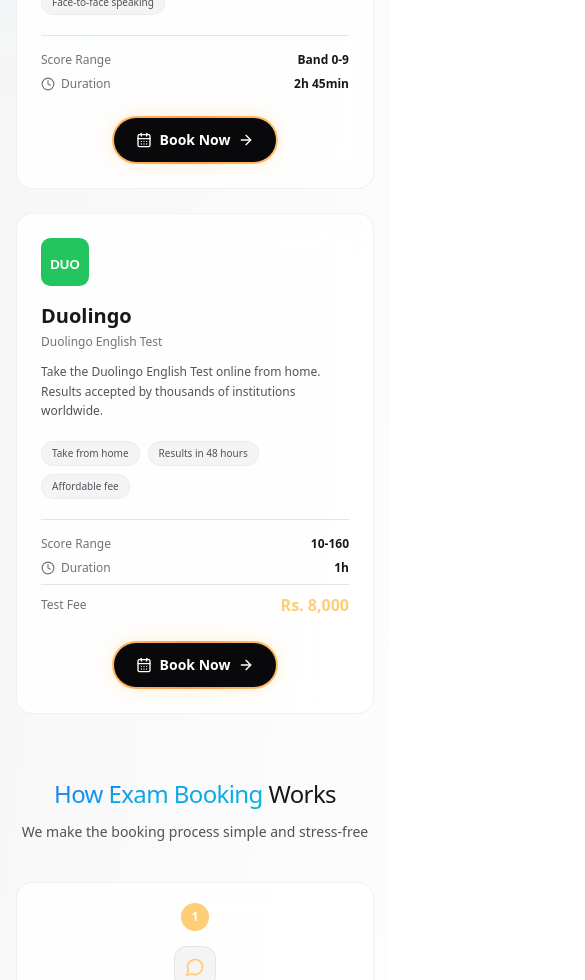
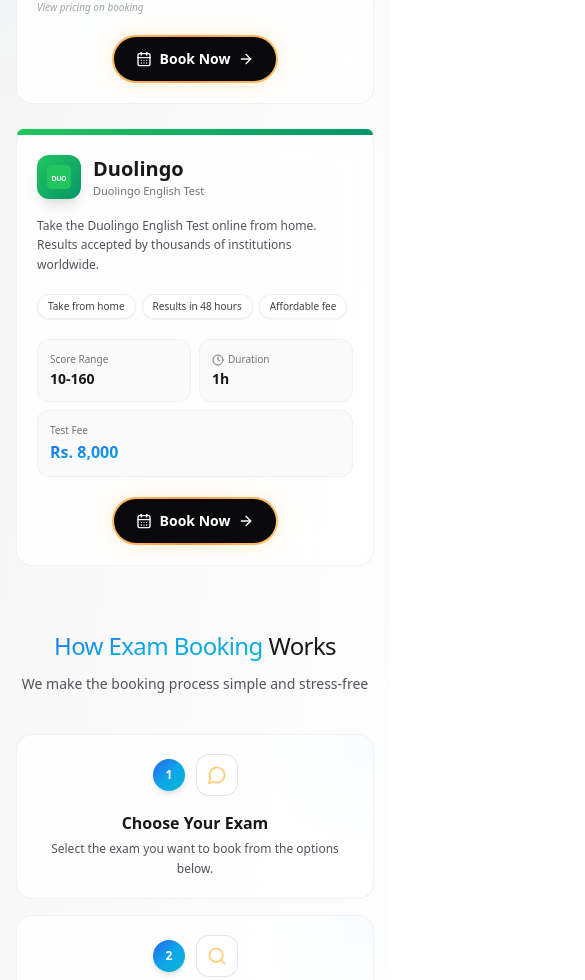
Before and after one commit to Hemkant04/pte-landing, a React (Vite) app: page /date-booking in a window 390 px wide. Shown: the part 1020-2000 px from the top of the page, 585 px wide, since content can reach past the window. Built offline with nearby package versions, Linux system fonts and the light colour scheme.

Commit message:
mobile responsive and other improvements

```diff
--- a/src/components/Footer.jsx
+++ b/src/components/Footer.jsx
@@ -38,7 +38,7 @@
             <h4 className="text-zinc-900 dark:text-white font-semibold mb-4 transition-colors duration-300">Quick Links</h4>
             <ul className="space-y-2">
               <li><Link to="/" className="hover:text-accent transition-colors">Home</Link></li>
-              <li><Link to="/practice-package" className="hover:text-accent transition-colors">Practice Package</Link></li>
+              <li><Link to="/practice-package" className="hover:text-accent transition-colors">Buy MockTest</Link></li>
               <li><Link to="/date-booking" className="hover:text-accent transition-colors">Date Booking</Link></li>
               <li><Link to="/downloads" className="hover:text-accent transition-colors">Downloads</Link></li>
             </ul>
--- a/src/components/Navbar.jsx
+++ b/src/components/Navbar.jsx
@@ -9,7 +9,7 @@
 
   const navLinks = [
     { label: 'Home', href: '/' },
-    { label: 'Practice Package', href: '/practice-package' },
+    { label: 'Buy MockTest', href: '/practice-package' },
     { label: 'Date Booking', href: '/date-booking' },
     { label: 'Downloads', href: '/downloads' },
   ];
--- a/src/components/ProductDetails.jsx
+++ b/src/components/ProductDetails.jsx
@@ -31,7 +31,7 @@
               <div className="w-12 h-12 bg-zinc-100 dark:bg-white/10 rounded-xl flex items-center justify-center ring-1 ring-zinc-200 dark:ring-white/20 transition-colors duration-300">
                 <PlayCircle className="w-6 h-6 text-accent" />
               </div>
-              <h3 className="text-2xl font-bold text-zinc-900 dark:text-white transition-colors duration-300">PTE Mock Test Practice Package</h3>
+              <h3 className="text-2xl font-bold text-zinc-900 dark:text-white transition-colors duration-300">PTE Mock Test</h3>
             </div>
 
             <div className="mb-6">
--- a/src/pages/DateBookingPage.jsx
+++ b/src/pages/DateBookingPage.jsx
@@ -1,5 +1,5 @@
 import { useState } from 'react'
-import { CalendarDays, X, FileText, Monitor, ArrowRight, Clock, Star, CheckCircle, MessageCircle, Search, CreditCard, Check, Phone } from 'lucide-react'
+import { CalendarDays, X, FileText, Monitor, ArrowRight, Clock, Star, CheckCircle, MessageCircle, Search, CreditCard, Check, Phone, BookOpen } from 'lucide-react'
 import GradientButton from '../components/ui/GradientButton'
 import PTEBookingFlow from '../components/PTEBookingFlow'
 import ExamBookingForm from '../components/ExamBookingForm'
@@ -90,7 +90,7 @@
   }
 
   return (
-    <div className="relative min-h-screen bg-zinc-50 dark:bg-zinc-950 pt-20 sm:pt-24 pb-16 sm:pb-20 transition-colors duration-300">
+    <div className="relative min-h-screen bg-zinc-50 dark:bg-zinc-950 pt-20 sm:pt-24 pb-16 sm:pb-20 transition-colors duration-300 overflow-hidden">
       <div className="absolute inset-0 bg-gradient-to-br from-zinc-100 via-zinc-50 to-white dark:from-zinc-900 dark:via-zinc-950 dark:to-black transition-colors duration-300" />
       <div className="absolute top-0 right-0 w-[800px] h-[800px] bg-blue-500/10 rounded-full blur-[150px] pointer-events-none" />
       <div className="absolute bottom-0 left-0 w-[600px] h-[600px] bg-accent/10 rounded-full blur-[150px] pointer-events-none" />
@@ -137,42 +137,53 @@
                   </div>
                 )}
 
-                <div className="p-6 sm:p-8 flex flex-col flex-1">
-                  <div className="mb-4 sm:mb-5 group-hover:scale-110 transition-transform">
-                    <Logo className="w-12 h-12 sm:w-14 sm:h-14" />
+                <div className="flex flex-col flex-1">
+                  <div className={`h-1.5 w-full bg-gradient-to-r ${exam.color} rounded-t-2xl`} />
+                  <div className="p-5 sm:p-7 flex flex-col flex-1">
+                    <div className="flex items-center gap-3 sm:gap-4 mb-4 sm:mb-5">
+                      <div className={`p-2.5 sm:p-3 rounded-xl bg-gradient-to-br ${exam.color} shadow-lg group-hover:scale-110 transition-transform`}>
+                        <Logo className="w-6 h-6 sm:w-7 sm:h-7 text-white" />
                       </div>
-
-                  <h3 className="text-xl sm:text-2xl font-bold text-zinc-900 dark:text-white mb-1">{exam.name}</h3>
-                  <p className="text-xs sm:text-sm text-zinc-500 dark:text-zinc-400 mb-3">{exam.fullName}</p>
+                      <div>
+                        <h3 className="text-xl sm:text-2xl font-bold text-zinc-900 dark:text-white">{exam.name}</h3>
+                        <p className="text-[11px] sm:text-xs text-zinc-500 dark:text-zinc-400">{exam.fullName}</p>
+                      </div>
+                    </div>
 
                     <p className="text-xs sm:text-sm text-zinc-600 dark:text-zinc-400 leading-relaxed mb-5">
                       {exam.description}
                     </p>
 
-                  <div className="flex flex-wrap gap-2 mb-5">
+                    <div className="flex flex-wrap gap-1.5 sm:gap-2 mb-5">
                       {exam.highlights.map((h) => (
-                      <span key={h} className="text-[10px] sm:text-xs px-2.5 py-1 rounded-full bg-zinc-100 dark:bg-white/10 text-zinc-600 dark:text-zinc-300 font-medium border border-zinc-200/50 dark:border-white/10">
+                        <span key={h} className="text-[10px] sm:text-xs px-2.5 py-1 rounded-full bg-white dark:bg-white/[0.08] text-zinc-700 dark:text-zinc-300 font-medium border border-zinc-200/60 dark:border-white/10 shadow-sm">
                           {h}
                         </span>
                       ))}
                     </div>
 
-                  <div className="border-t border-zinc-200 dark:border-white/10 pt-4 space-y-2 mb-6">
-                    <div className="flex items-center justify-between text-xs sm:text-sm">
-                      <span className="text-zinc-500 dark:text-zinc-400">Score Range</span>
-                      <span className="font-semibold text-zinc-900 dark:text-white">{exam.score}</span>
+                    <div className="grid grid-cols-2 gap-2 sm:gap-3 mb-5 sm:mb-6">
+                      <div className="bg-zinc-50 dark:bg-white/[0.04] rounded-xl p-3 border border-zinc-200/40 dark:border-white/5">
+                        <div className="text-[10px] sm:text-xs text-zinc-500 dark:text-zinc-400 mb-0.5">Score Range</div>
+                        <div className="text-sm sm:text-base font-bold text-zinc-900 dark:text-white">{exam.score}</div>
                       </div>
-                    <div className="flex items-center justify-between text-xs sm:text-sm">
-                      <div className="flex items-center gap-1.5 text-zinc-500 dark:text-zinc-400">
-                        <Clock className="w-3.5 h-3.5" />
+                      <div className="bg-zinc-50 dark:bg-white/[0.04] rounded-xl p-3 border border-zinc-200/40 dark:border-white/5">
+                        <div className="flex items-center gap-1 text-[10px] sm:text-xs text-zinc-500 dark:text-zinc-400 mb-0.5">
+                          <Clock className="w-3 h-3" />
                           <span>Duration</span>
                         </div>
-                      <span className="font-semibold text-zinc-900 dark:text-white">{exam.duration}</span>
+                        <div className="text-sm sm:text-base font-bold text-zinc-900 dark:text-white">{exam.duration}</div>
                       </div>
-                    {exam.price && (
-                      <div className="flex items-center justify-between text-xs sm:text-sm pt-2 border-t border-zinc-200 dark:border-white/10">
-                        <span className="text-zinc-500 dark:text-zinc-400">Test Fee</span>
-                        <span className="font-bold text-accent text-base">Rs. {exam.price}</span>
+                      {exam.price ? (
+                        <div className="bg-zinc-50 dark:bg-white/[0.04] rounded-xl p-3 border border-zinc-200/40 dark:border-white/5 col-span-2">
+                          <div className="text-[10px] sm:text-xs text-zinc-500 dark:text-zinc-400 mb-0.5">Test Fee</div>
+                          <div className="text-base sm:text-lg font-black bg-gradient-to-br from-blue-600 via-sky-500 to-cyan-500 dark:from-blue-400 dark:via-sky-400 dark:to-cyan-400 bg-clip-text text-transparent">
+                            Rs. {exam.price}
+                          </div>
+                        </div>
+                      ) : (
+                        <div className="col-span-2">
+                          <div className="text-[10px] sm:text-xs text-zinc-400 dark:text-zinc-500 italic">View pricing on booking</div>
                         </div>
                       )}
                     </div>
@@ -187,6 +198,7 @@
                           </span>
                         </GradientButton>
                       </button>
+                    </div>
                   </div>
                 </div>
               </div>
@@ -210,15 +222,20 @@
 
           <div className="grid sm:grid-cols-2 lg:grid-cols-4 gap-4 sm:gap-6">
             {steps.map((step, i) => (
-              <div key={i} className="bg-white/80 dark:bg-white/5 backdrop-blur-xl rounded-2xl p-5 sm:p-6 border border-zinc-200/50 dark:border-white/10 hover:border-accent/30 transition-all duration-300 text-center sm:text-left">
-                <div className="w-7 h-7 sm:w-8 sm:h-8 bg-accent text-white dark:text-zinc-950 rounded-full flex items-center justify-center font-semibold text-xs sm:text-sm mb-4 mx-auto sm:mx-0">
+              <div key={i} className="group bg-white/80 dark:bg-white/5 backdrop-blur-xl rounded-2xl p-5 sm:p-6 border border-zinc-200/50 dark:border-white/10 hover:border-accent/40 hover:shadow-lg hover:-translate-y-0.5 transition-all duration-300 text-center sm:text-left relative overflow-hidden">
+                <div className="absolute -top-6 -right-6 w-16 h-16 rounded-full bg-gradient-to-br from-blue-500/10 to-cyan-500/10 dark:from-blue-400/10 dark:to-cyan-400/10 blur-2xl pointer-events-none" />
+                <div className="relative z-10">
+                  <div className="flex items-center gap-3 mb-4 justify-center sm:justify-start">
+                    <div className="w-8 h-8 bg-gradient-to-br from-blue-600 via-sky-500 to-cyan-500 dark:from-blue-400 dark:via-sky-400 dark:to-cyan-400 rounded-full flex items-center justify-center font-bold text-xs text-white shadow-md">
                       {i + 1}
                     </div>
-                <div className="w-10 h-10 sm:w-12 sm:h-12 bg-zinc-100 dark:bg-white/10 rounded-xl flex items-center justify-center mb-3 mx-auto sm:mx-0 ring-1 ring-zinc-200 dark:ring-white/20 group-hover:scale-110 transition-transform">
+                    <div className={`w-10 h-10 sm:w-12 sm:h-12 bg-white dark:bg-white/[0.08] rounded-xl flex items-center justify-center ring-1 ring-zinc-200 dark:ring-white/20 group-hover:scale-110 transition-transform shadow-sm`}>
                       <step.icon className="w-5 h-5 sm:w-6 sm:h-6 text-accent" />
+                    </div>
                   </div>
                   <h3 className="text-base sm:text-lg font-semibold text-zinc-900 dark:text-white mb-1">{step.title}</h3>
                   <p className="text-xs sm:text-sm text-zinc-600 dark:text-zinc-400 leading-relaxed">{step.description}</p>
+                </div>
               </div>
             ))}
           </div>
@@ -226,11 +243,15 @@
 
         {/* CTA */}
         <div className="text-center">
-          <div className="inline-block bg-white/80 dark:bg-white/5 backdrop-blur-xl rounded-3xl p-6 sm:p-10 border border-zinc-200/50 dark:border-white/10 max-w-2xl w-full shadow-xl relative overflow-hidden">
-            <div className="absolute top-0 right-0 -mr-20 -mt-20 w-64 h-64 rounded-full bg-accent/10 blur-3xl pointer-events-none" />
+          <div className="inline-block bg-white/80 dark:bg-white/5 backdrop-blur-xl rounded-3xl p-8 sm:p-12 border border-zinc-200/50 dark:border-white/10 max-w-2xl w-full shadow-xl relative overflow-hidden">
+            <div className="absolute top-0 right-0 -mr-20 -mt-20 w-72 h-72 rounded-full bg-gradient-to-br from-blue-500/15 to-cyan-500/15 dark:from-blue-400/10 dark:to-cyan-400/10 blur-3xl pointer-events-none" />
+            <div className="absolute bottom-0 left-0 -ml-20 -mb-20 w-64 h-64 rounded-full bg-accent/10 blur-3xl pointer-events-none" />
             <div className="relative z-10">
+              <div className="w-14 h-14 bg-gradient-to-br from-blue-600 via-sky-500 to-cyan-500 dark:from-blue-400 dark:via-sky-400 dark:to-cyan-400 rounded-2xl flex items-center justify-center mx-auto mb-5 shadow-lg">
+                <MessageCircle className="w-7 h-7 text-white" />
+              </div>
               <h3 className="text-xl sm:text-2xl font-bold text-zinc-900 dark:text-white mb-3">Need Help Choosing?</h3>
-              <p className="text-sm sm:text-base text-zinc-600 dark:text-zinc-400 mb-6 max-w-md mx-auto">
+              <p className="text-sm sm:text-base text-zinc-600 dark:text-zinc-400 mb-7 max-w-md mx-auto">
                 Not sure which exam is right for you? Contact us and we'll guide you through the options based on your goals.
               </p>
               <div className="flex flex-col sm:flex-row items-center justify-center gap-3">
@@ -286,27 +307,38 @@
                 {ieltsProviders.map((provider) => (
                   <div
                     key={provider.id}
-                    className="bg-zinc-50 dark:bg-white/5 rounded-2xl p-5 sm:p-6 border border-zinc-200/50 dark:border-white/10 hover:border-accent/50 transition-all duration-300"
+                    className="group bg-zinc-50 dark:bg-white/5 rounded-2xl p-5 sm:p-6 border border-zinc-200/50 dark:border-white/10 hover:border-accent/50 hover:shadow-lg transition-all duration-300 relative overflow-hidden"
                   >
-                    <div className={`w-10 h-10 sm:w-12 sm:h-12 rounded-xl bg-gradient-to-br ${provider.color} flex items-center justify-center mb-3 sm:mb-4 shadow-md`}>
+                    <div className="absolute -top-8 -right-8 w-24 h-24 rounded-full bg-gradient-to-br from-red-500/10 to-rose-500/10 dark:from-red-400/10 dark:to-rose-400/10 blur-2xl pointer-events-none" />
+                    <div className="relative z-10">
+                      <div className="flex items-center gap-3 mb-4">
+                        <div className={`w-10 h-10 sm:w-12 sm:h-12 rounded-xl bg-gradient-to-br ${provider.color} flex items-center justify-center shadow-md`}>
                           <BookOpen className="w-5 h-5 sm:w-6 sm:h-6 text-white" />
                         </div>
-                    <h3 className="text-lg sm:text-xl font-bold text-zinc-900 dark:text-white mb-2">{provider.name}</h3>
+                        <div>
+                          <h3 className="text-lg sm:text-xl font-bold text-zinc-900 dark:text-white">{provider.name}</h3>
+                          <p className="text-[11px] text-zinc-500 dark:text-zinc-400">{provider.formats.length} formats available</p>
+                        </div>
+                      </div>
                       <p className="text-xs sm:text-sm text-zinc-600 dark:text-zinc-400 leading-relaxed mb-5">
                         {provider.description}
                       </p>
-                    <div className="space-y-3 sm:space-y-4">
+                      <div className="space-y-3">
                         {provider.formats.map((format) => {
                           const Icon = format.icon
                           return (
-                          <div key={format.mode} className="bg-white dark:bg-zinc-800/50 rounded-xl p-3 sm:p-4 border border-zinc-200/50 dark:border-white/10">
+                            <div key={format.mode} className="bg-white dark:bg-zinc-800/50 rounded-xl p-3 sm:p-4 border border-zinc-200/50 dark:border-white/10 group-hover:border-accent/30 transition-all duration-300">
                               <div className="flex items-center gap-2 sm:gap-3 mb-2">
+                                <div className="p-1.5 rounded-lg bg-accent/10">
                                   <Icon className="w-4 h-4 sm:w-5 sm:h-5 text-accent" />
+                                </div>
                                 <span className="text-sm sm:text-base font-semibold text-zinc-900 dark:text-white">{format.mode}</span>
                               </div>
-                            <p className="text-[11px] sm:text-xs text-zinc-500 dark:text-zinc-400 mb-3">{format.desc}</p>
-                            <div className="flex flex-col sm:flex-row items-start sm:items-center justify-between gap-2 sm:gap-0">
-                              <span className="text-lg sm:text-2xl font-bold text-zinc-900 dark:text-white">Rs. {format.price}</span>
+                              <p className="text-[11px] sm:text-xs text-zinc-500 dark:text-zinc-400 mb-3 pl-8 sm:pl-9">{format.desc}</p>
+                              <div className="flex flex-col sm:flex-row items-start sm:items-center justify-between gap-2 sm:gap-0 pl-8 sm:pl-9">
+                                <span className="text-lg sm:text-2xl font-black bg-gradient-to-br from-blue-600 via-sky-500 to-cyan-500 dark:from-blue-400 dark:via-sky-400 dark:to-cyan-400 bg-clip-text text-transparent">
+                                  Rs. {format.price}
+                                </span>
                                 <button onClick={() => {
                                   setShowIELTSModal(false)
                                   setBookingForm({ label: `${provider.name} — ${format.mode}`, price: format.price, color: provider.color })
@@ -319,6 +351,7 @@
                             </div>
                           )
                         })}
+                      </div>
                     </div>
                   </div>
                 ))}
--- a/src/pages/DownloadsPage.jsx
+++ b/src/pages/DownloadsPage.jsx
@@ -65,7 +65,7 @@
 
 export default function DownloadsPage() {
   return (
-    <div className="relative min-h-screen bg-zinc-50 dark:bg-zinc-950 pt-20 sm:pt-24 pb-16 sm:pb-20 transition-colors duration-300">
+    <div className="relative min-h-screen bg-zinc-50 dark:bg-zinc-950 pt-20 sm:pt-24 pb-16 sm:pb-20 transition-colors duration-300 overflow-hidden">
       <div className="absolute inset-0 bg-gradient-to-br from-zinc-100 via-zinc-50 to-white dark:from-zinc-900 dark:via-zinc-950 dark:to-black transition-colors duration-300" />
       <div className="absolute top-0 right-0 w-[600px] h-[600px] bg-blue-500/10 rounded-full blur-[150px] pointer-events-none" />
       <div className="absolute bottom-0 left-0 w-[500px] h-[500px] bg-accent/10 rounded-full blur-[150px] pointer-events-none" />
--- a/src/pages/PTEPreparationPage.jsx
+++ b/src/pages/PTEPreparationPage.jsx
@@ -278,11 +278,11 @@
                   </GradientButton>
                 </Link>
 
-                <a href="https://findseats.pearsonvue.com/testtaker/registration/CombinedTestCenterSearchPage/PEARSONLANGUAGE?_gl=1*lpbdt3*_ga*MTkwMDkyOTk5NC4xNzcwNDY2Nzk3*_ga_43G27JB6DV*czE3ODAxNTU1NjYkbzE1MCRnMSR0MTc4MDE1NTU2NiRqNjAkbDAkaDEyMDM4OTM0MjE.&conversationId=27300" target="_blank" className="w-full sm:w-auto">
+                <a href="https://mypte.pearsonpte.com/test/search?examCode=PTE-A" target="_blank" className="w-full sm:w-auto">
                   <GradientButton width="100%" height="50px">
                     <span className="flex items-center justify-center gap-2">
                       <CalendarDays className="w-4 h-4" />
-                      Check Exam Date
+                      Check PTE Date
                     </span>
                   </GradientButton>
                 </a>
```
Also changed, not shown: src/components/ExamBookingForm.jsx (+28 -12 lines), src/components/PTEBookingFlow.jsx (+14 -14 lines), src/pages/PracticePackagePage.jsx (+15 -13 lines). Lines whose indentation alone changed are shown as unchanged.
